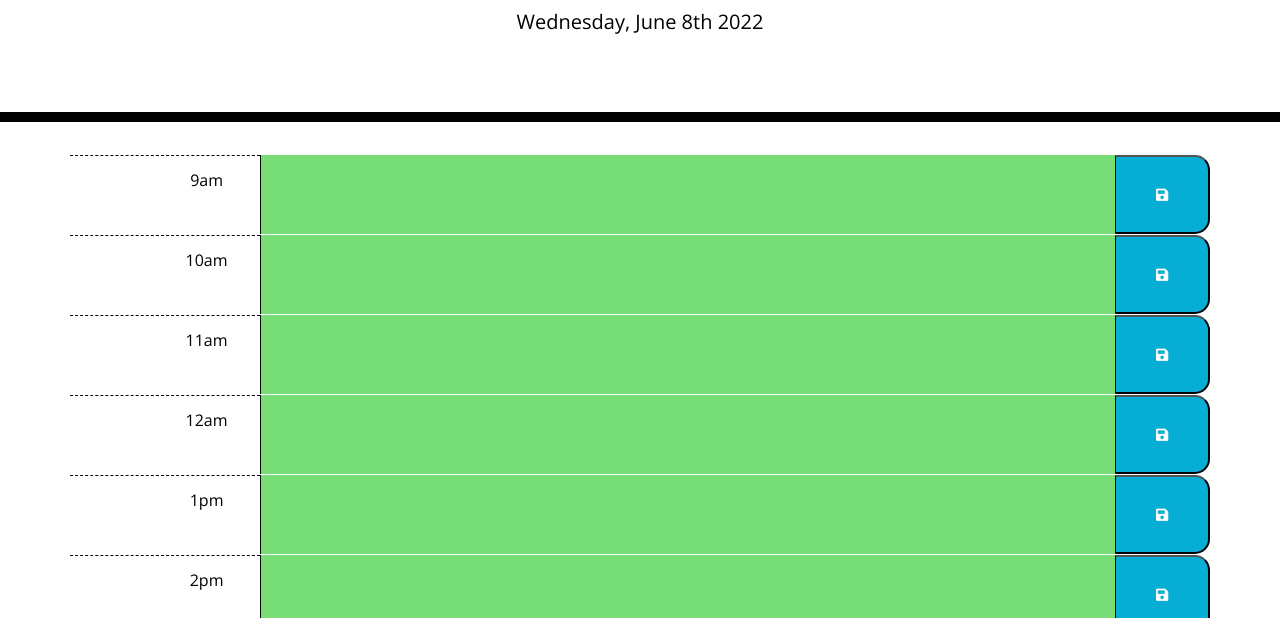
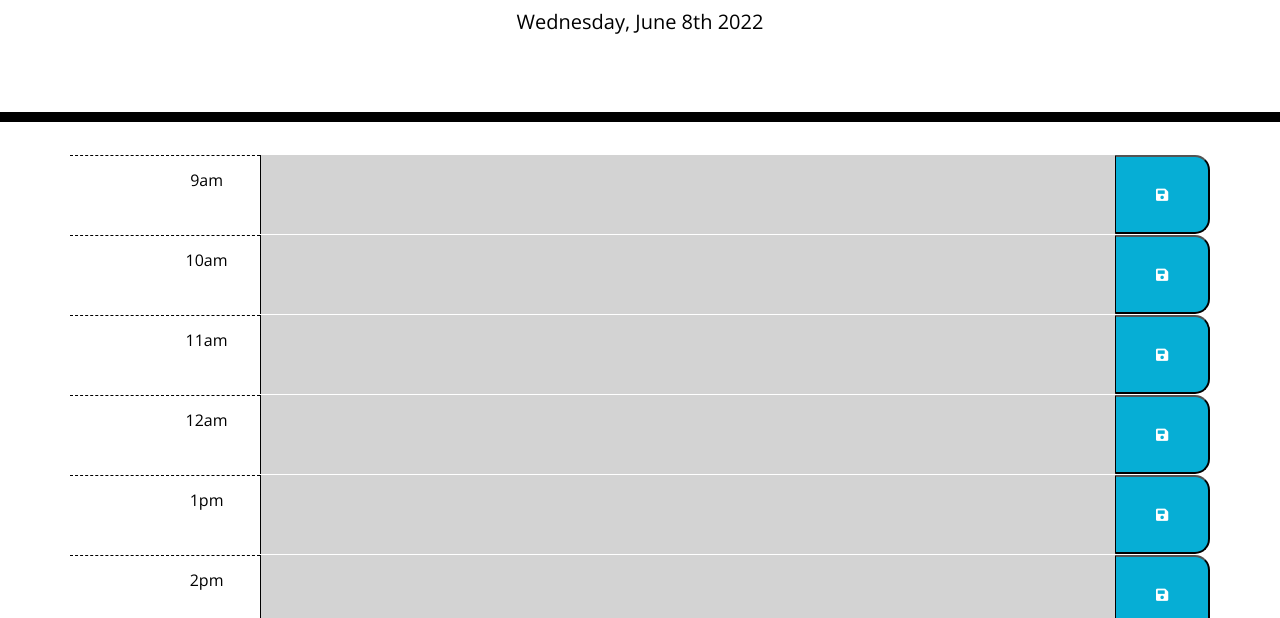
Before and after one commit to laperzyna/agenda_planner, a plain HTML site: page index.html in a window 1280 px wide. Shown: the part 182-800 px from the top of the page. Drawn offline with nearby package versions, Linux system fonts and the light colour scheme.

Commit message:
past/present/future feature added to .js file. Currently working ok and there is a test time there in place to test the feature. Still need to do the local storage commiting so that user can save their events

```diff
--- a/index.html
+++ b/index.html
@@ -35,63 +35,63 @@
                     9am
                 </div>
                 <!-- text area starts with future until specified in .js -->
-                <textarea class="future description col-9"></textarea>
+                <textarea class="future description col-9" id = "box1" hour = '9'></textarea>
                 <button class = "saveBtn fas fa-save fa-sm col-1"></button>
             </div>
             <div class='row time-block'>
                 <div class="hour col-2">
                     10am
                 </div>
-                <textarea class="future description col-9"></textarea>
+                <textarea class="future description col-9" id = "box2" hour = '10'></textarea>
                 <button class = "saveBtn fas fa-save fa-sm col-1"></button>
             </div>
             <div class='row time-block'>
                 <div class="hour col-2">
                     11am
                 </div>
-                <textarea class="future description col-9"></textarea>
+                <textarea class="future description col-9" id = "box3" hour = '11'></textarea>
                 <button class = "saveBtn fas fa-save fa-sm col-1"></button>
             </div>
             <div class='row time-block'>
                 <div class="hour col-2">
                     12am
                 </div>
-                <textarea class="future description col-9"></textarea>
+                <textarea class="future description col-9" id = "box4" hour = '12'></textarea>
                 <button class = "saveBtn fas fa-save fa-sm col-1"></button>
             </div>
             <div class='row time-block'>
                 <div class="hour col-2">
                     1pm
                 </div>
-                <textarea class="future description col-9"></textarea>
+                <textarea class="future description col-9" id = "box5" hour = '13'></textarea>
                 <button class = "saveBtn fas fa-save fa-sm col-1"></button>
             </div>
             <div class='row time-block'>
                 <div class="hour col-2">
                     2pm
                 </div>
-                <textarea class="future description col-9"></textarea>
+                <textarea class="future description col-9" id = "box6" hour = '14'></textarea>
                 <button class = "saveBtn fas fa-save fa-sm col-1"></button>
             </div>
             <div class='row time-block'>
                 <div class="hour col-2">
                     3pm
                 </div>
-                <textarea class="future description col-9"></textarea>
+                <textarea class="future description col-9" id = "box7" hour = '15'></textarea>
                 <button class = "saveBtn fas fa-save fa-sm col-1"></button>
             </div>
             <div class='row time-block'>
                 <div class="hour col-2">
                     4pm
                 </div>
-                <textarea class="future description col-9"></textarea>
+                <textarea class="future description col-9" id = "box8" hour = '16'></textarea>
                 <button class = "saveBtn fas fa-save fa-sm col-1"></button>
             </div>
             <div class='row time-block'>
                 <div class="hour col-2">
                     5pm
                 </div>
-                <textarea class="future description col-9"></textarea>
+                <textarea class="future description col-9" id = "box9" hour = '17'></textarea>
                 <button class = "saveBtn fas fa-save fa-sm col-1"></button>
             </div>
     </div>
--- a/script.js
+++ b/script.js
@@ -1,6 +1,43 @@
-//TODO: do the past/present/future things!
+//TODO: figure out local storage!
 $(document).ready(function() {
     var currentDateTimeSpan = $("#currentDay");
+    var currentTime = parseInt(moment().format('HH'));
+    //time test
+    currentTime = 15;
+    console.log(currentTime);
+    var boxes = new Array;
+    var hrNine = $("#box1");
+    var hrTen = $("#box2");
+    var hrEleven = $("#box3");
+    var hrTwelve = $("#box4");
+    var hrOne = $("#box5");
+    var hrTwo = $("#box6");
+    var hrThree = $("#box7");
+    var hrFour = $("#box8");
+    var hrFive = $("#box9");
+    boxes.push(hrNine, hrTen, hrEleven, hrTwelve, hrOne, hrTwo, hrThree, hrFour, hrFive);
+    console.log(boxes);
+
+    //This function determines what color the boxes should be highlighted
+    //for past, present, and future.
+    //it does this by checking each boxes specific attribute, data-hour, against
+    //the current time to see if the box lies in the past, present, or future.
+    //ppf stands for past, present, future
+    function ppf() {
+        for (var i = 0; i < boxes.length; i++) {
+            if (parseInt(boxes[i].attr('hour')) > currentTime) {
+                boxes[i].removeClass('past present future');
+                boxes[i].addClass('future');
+            } else if (parseInt(boxes[i].attr('hour')) === currentTime) {
+                boxes[i].removeClass('past present future');
+                boxes[i].addClass('present');
+            } else {
+                boxes[i].removeClass('past present future');
+                boxes[i].addClass('past');
+
+            }
+        }
+    }
 
     //This function updates the current date to
     //display at the top of the page
@@ -9,4 +46,5 @@ $(document).ready(function() {
     }
 
     updateCurrentDate();
+    ppf();
 });
```
